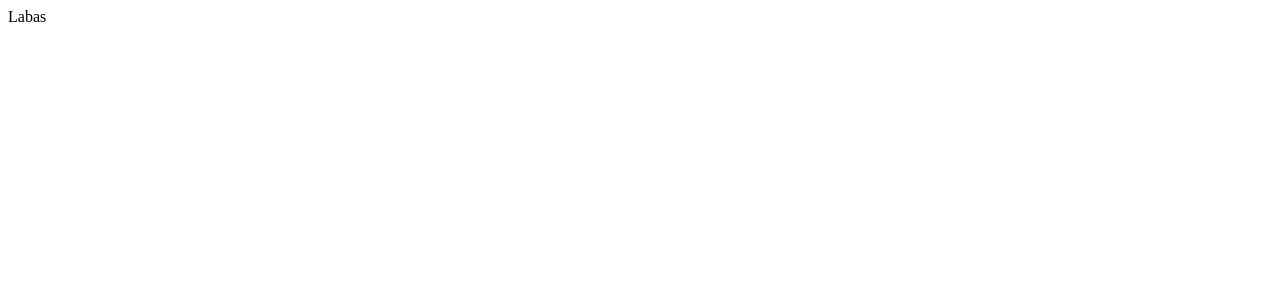
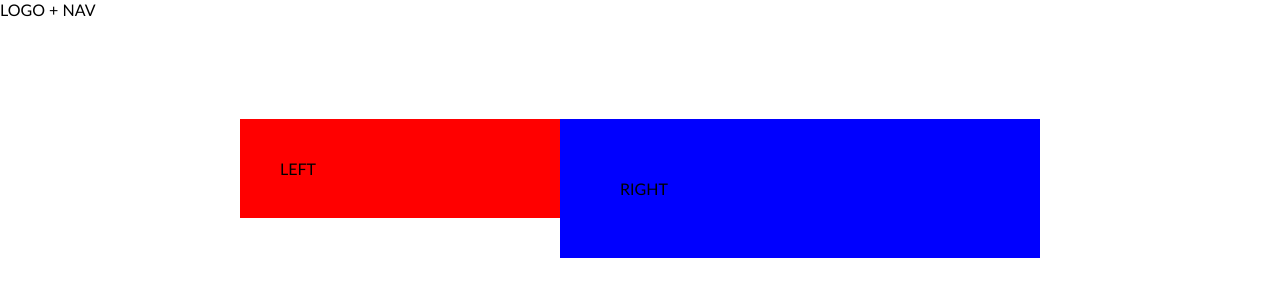
Before and after one commit to julijajarmale/14-Signup, a website: page index.html in a window 1280 px wide. Drawn offline with Linux system fonts and the light colour scheme.

Commit message:
html and favicon

```diff
--- /dev/null
+++ b/css/main.css
@@ -0,0 +1,33 @@
+body,
+body * {
+    margin: 0;
+    padding: 0;
+    vertical-align: top;
+    box-sizing: border-box;
+}
+
+body {
+    font-family: 'Gill Sans', 'Gill Sans MT', Calibri, 'Trebuchet MS', sans-serif;
+}
+
+.container{
+width: 800px;
+margin-left: calc(50% - 400px);
+margin-top: 100px;
+}
+
+
+.left-column{
+    width: 40%;
+    float:left;
+    padding: 40px;
+    background-color: red;
+
+}
+
+.right-column{
+    width: 60%;
+    padding: 60px;
+    float:left;
+    background-color: blue;
+}
--- a/index.html
+++ b/index.html
@@ -4,9 +4,27 @@
     <meta charset="UTF-8">
     <meta http-equiv="X-UA-Compatible" content="IE=edge">
     <meta name="viewport" content="width=device-width, initial-scale=1.0">
-    <title>Document</title>
+    <title>Sign up</title>
+    <link rel="apple-touch-icon" sizes="180x180" href="/favicon/apple-touch-icon.png">
+<link rel="icon" type="image/png" sizes="32x32" href="/favicon/favicon-32x32.png">
+<link rel="icon" type="image/png" sizes="16x16" href="/favicon/favicon-16x16.png">
+<link rel="manifest" href="/favicon/site.webmanifest">
+<link rel="mask-icon" href="/favicon/safari-pinned-tab.svg" color="#5bbad5">
+<meta name="msapplication-TileColor" content="#da532c">
+<meta name="theme-color" content="#ffffff">
+    <link rel="stylesheet" href="./css/main.css"
 </head>
 <body>
-    Labas
+    <header>
+        LOGO + NAV
+    </header>
+    <main class="container">
+        <div class="left-column">
+            LEFT
+        </div>
+        <div class="right-column">
+            RIGHT
+        </div>
+    </main>
 </body>
 </html>
```
Also changed, not shown: favicon/browserconfig.xml (added, +9 -0 lines), MicrosoftTeams-image.png (added), favicon.ico (added), favicon/android-chrome-192x192.png (added), favicon/android-chrome-256x256.png (added), favicon/apple-touch-icon.png (added), favicon/favicon-16x16.png (added), favicon/favicon-32x32.png (added), favicon/mstile-150x150.png (added), favicon/safari-pinned-tab.svg (added), favicon/site.webmanifest (added).
